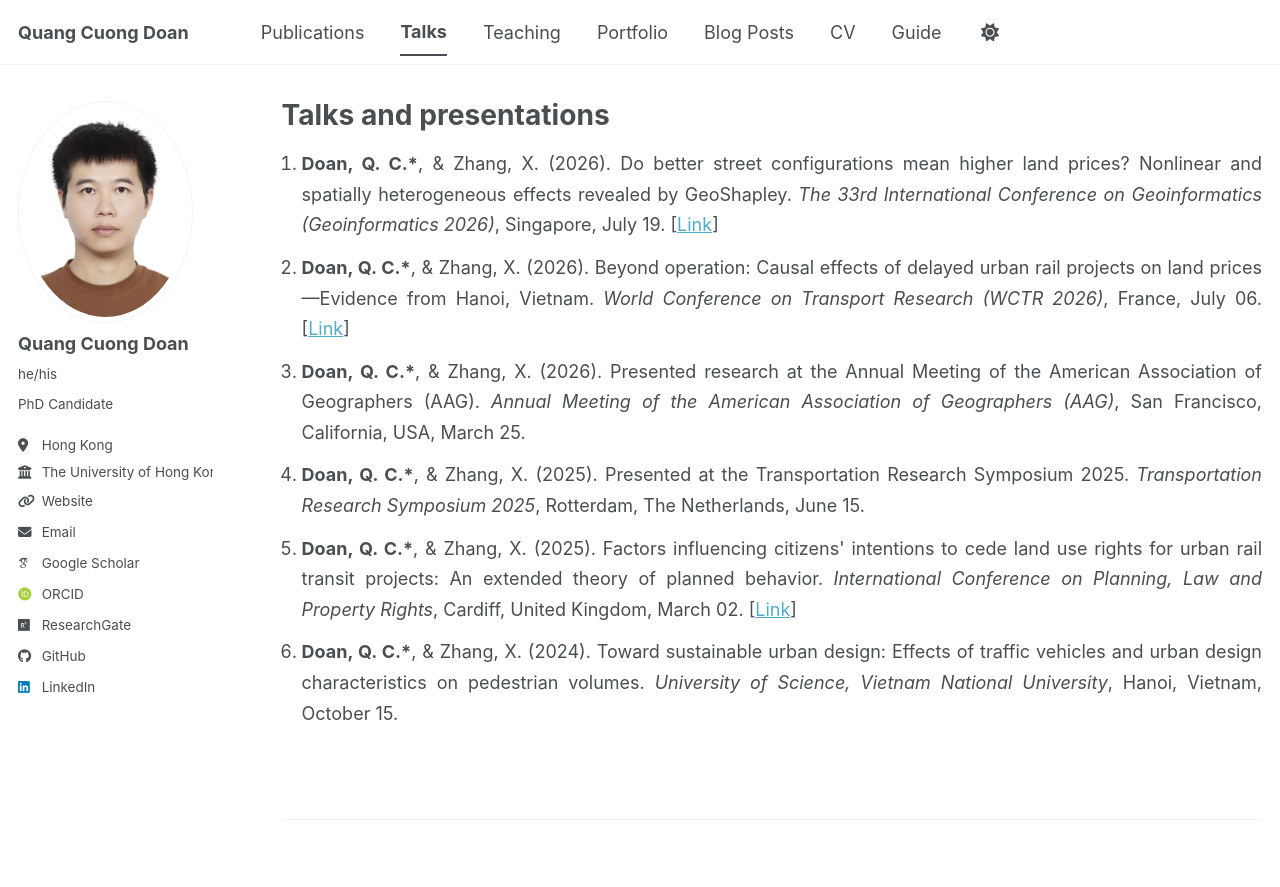
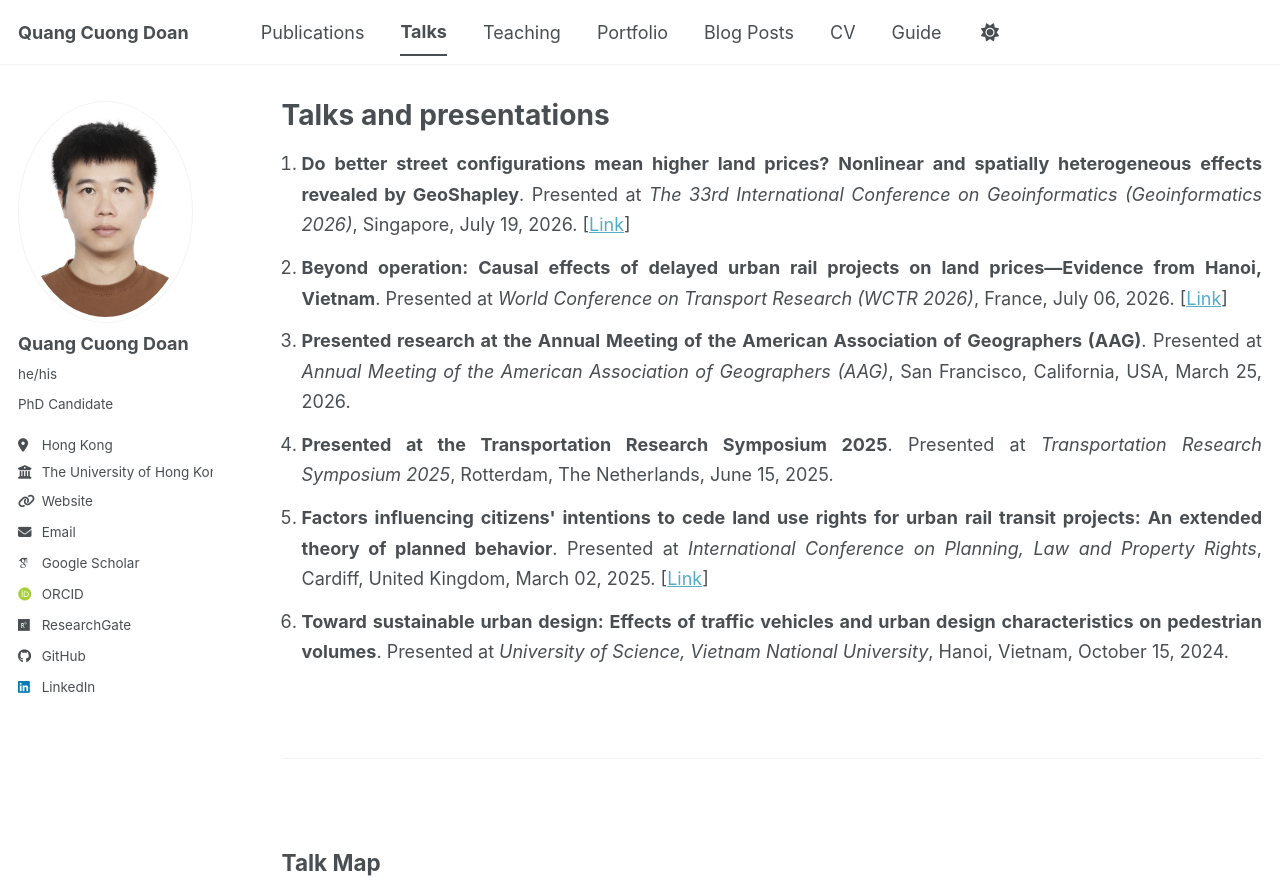
Before and after one commit to cuonghku95/cuonghku95.github.io, a Jekyll site: the page built from _pages/talks.html, in a window 1280 px wide and 1253 px high, cut to the strip 0-887 px from the top of the window. Built offline with Jekyll 4.4.1, drawn with Linux system fonts in a browser that asks for light colours; some web fonts are replaced; a script bundle is joined from its source files by our own code; library files that are not in the unit come from our copies.

Commit message:
Update talk formatting and presentation details

```diff
--- a/_pages/talks.html
+++ b/_pages/talks.html
@@ -11,9 +11,8 @@
   <ol style="line-height: 1.7; padding-left: 20px;">
     {% for post in site.talks reversed %}
       <li style="margin-bottom: 12px;">
-        <strong>Doan, Q. C.*</strong>, & Zhang, X. ({{ post.date | date: "%Y" }}).
-        {{ post.title }}.
-        <i>{{ post.venue }}</i>, {{ post.location }}, {{ post.date | date: "%B %d" | replace: "January", "January " | replace: "February", "February " | replace: "March", "March " | replace: "April", "April " | replace: "May", "May " | replace: "June", "June " | replace: "July", "July " | replace: "August", "August " | replace: "September", "September " | replace: "October", "October " | replace: "November", "November " | replace: "December", "December " }}.
+        <strong>{{ post.title }}</strong>.
+        Presented at <i>{{ post.venue }}</i>, {{ post.location }}, {{ post.date | date: "%B %d, %Y" }}.
         {% if post.talkurl and post.talkurl != "" %}
           [<a href="{{ post.talkurl }}" target="_blank">Link</a>]
         {% endif %}
```
